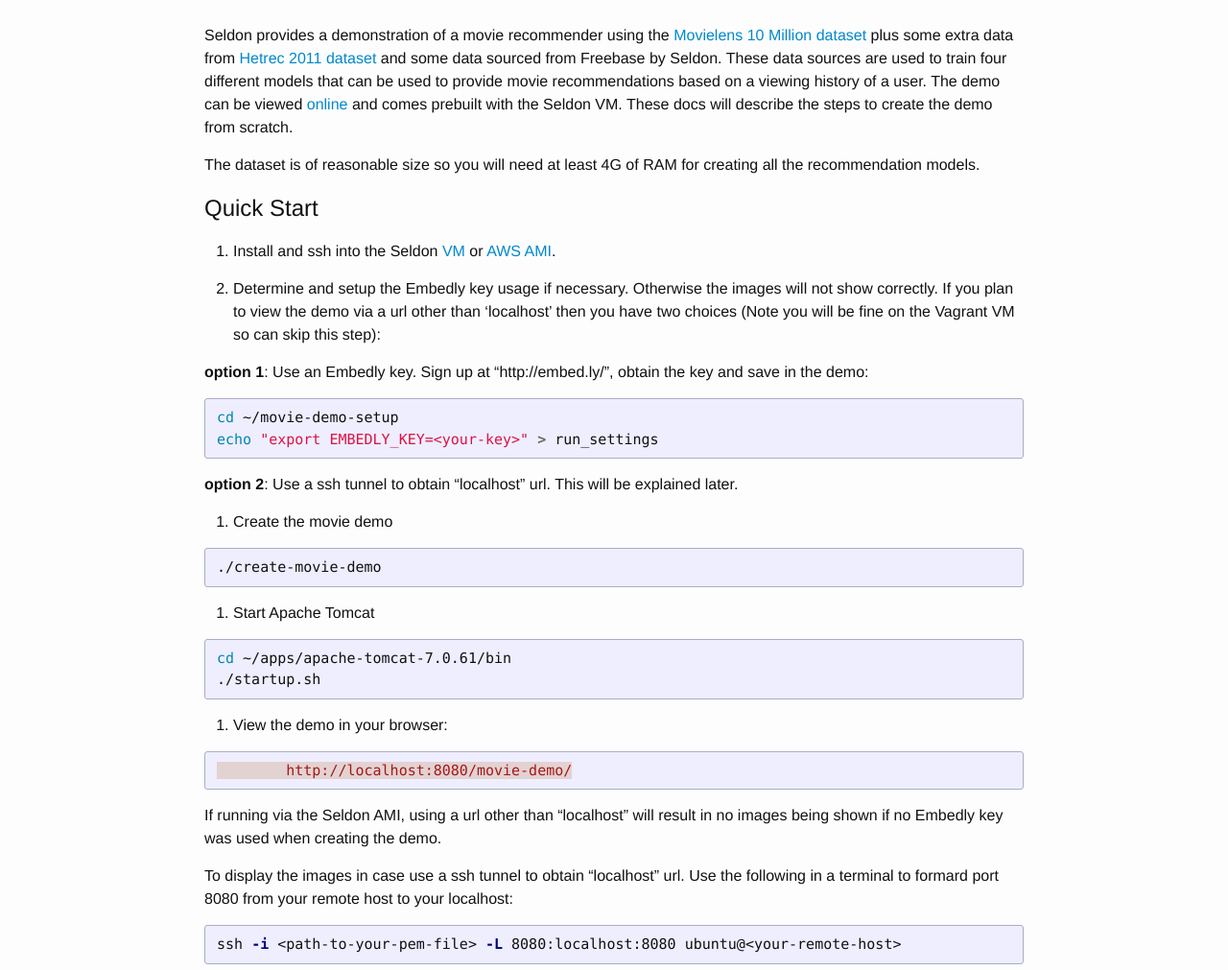
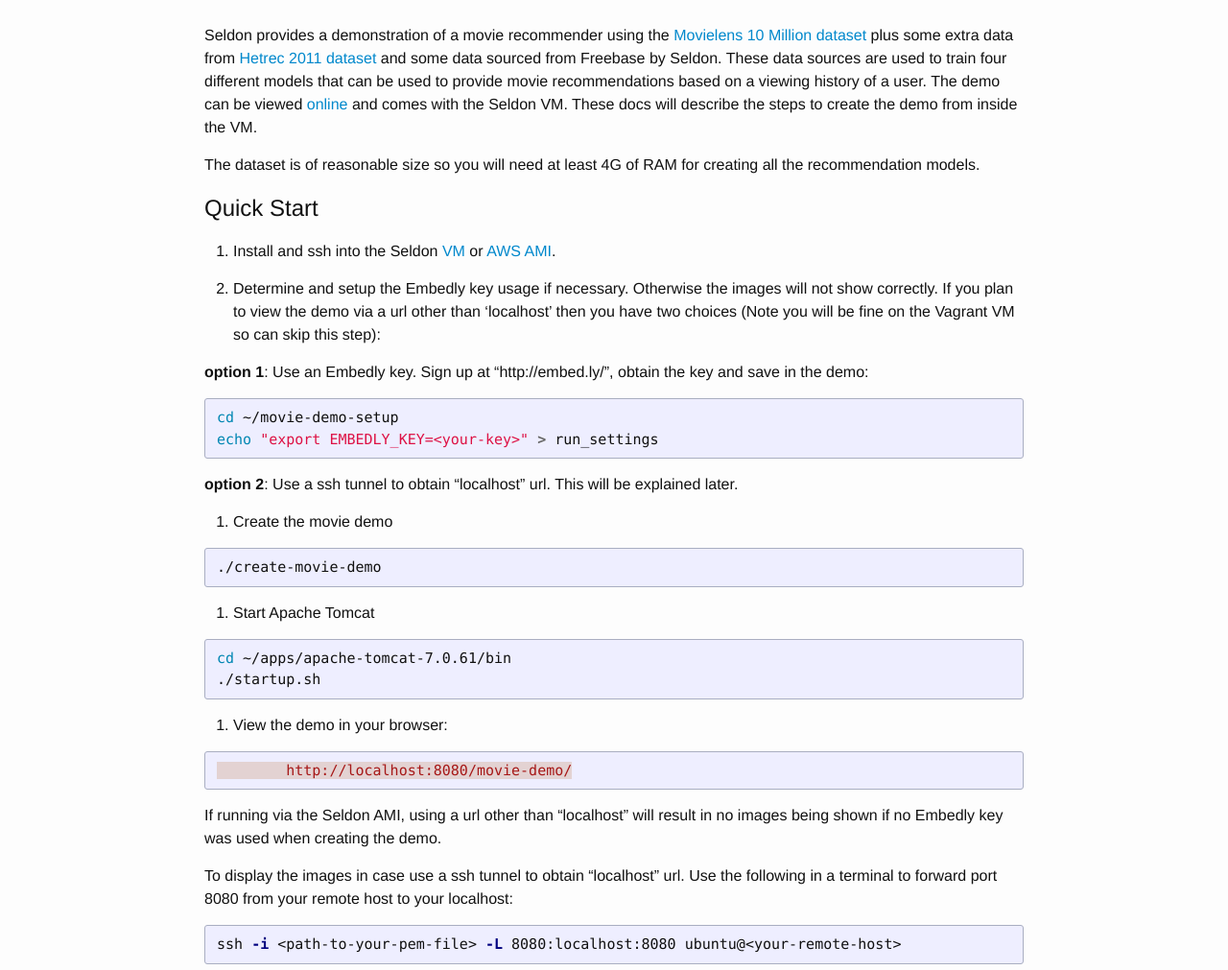
Before and after one commit to SeldonIO/seldonio.github.com, a Jekyll site: the page built from movie-recommender-demo.md, in a window 1280 px wide and 1400 px high. Shown: the part 129-1140 px from the top of the window at 96% size. Built offline with Jekyll 4.4.1, drawn with Linux system fonts in a browser that asks for light colours.

Commit message:
deploy steps

```diff
--- a/movie-recommender-demo.md
+++ b/movie-recommender-demo.md
@@ -4,7 +4,7 @@ title: Movie Recommender Demo
 ---
 
 # Movie Recommender Demo
-Seldon provides a demonstration of a movie recommender using the [Movielens 10 Million dataset](http://grouplens.org/datasets/movielens/) plus some extra data from [Hetrec 2011 dataset](http://grouplens.org/datasets/hetrec-2011/) and some data sourced from Freebase by Seldon. These data sources are used to train four different models that can be used to provide movie recommendations based on a viewing history of a user. The demo can be viewed [online](http://www.seldon.io/movie-demo/) and comes prebuilt with the Seldon VM. These docs will describe the steps to create the demo from scratch.
+Seldon provides a demonstration of a movie recommender using the [Movielens 10 Million dataset](http://grouplens.org/datasets/movielens/) plus some extra data from [Hetrec 2011 dataset](http://grouplens.org/datasets/hetrec-2011/) and some data sourced from Freebase by Seldon. These data sources are used to train four different models that can be used to provide movie recommendations based on a viewing history of a user. The demo can be viewed [online](http://www.seldon.io/movie-demo/) and comes with the Seldon VM. These docs will describe the steps to create the demo from inside the VM.
 
 The dataset is of reasonable size so you will need at least 4G of RAM for creating all the recommendation models.
 
@@ -43,7 +43,7 @@ cd ~/apps/apache-tomcat-7.0.61/bin
 
 If running via the Seldon AMI, using a url other than "localhost" will result in no images being shown if no Embedly key was used when creating the demo.
 
-To display the images in case use a ssh tunnel to obtain "localhost" url. Use the following in a terminal to formard port 8080 from your remote host to your localhost:
+To display the images in case use a ssh tunnel to obtain "localhost" url. Use the following in a terminal to forward port 8080 from your remote host to your localhost:
 {% highlight bash %}
 ssh -i <path-to-your-pem-file> -L 8080:localhost:8080 ubuntu@<your-remote-host>
 {% endhighlight %}
```
Also changed, not shown: deploying-steps.md (+2 -2 lines), vm-usage.md (+4 -1 lines).
